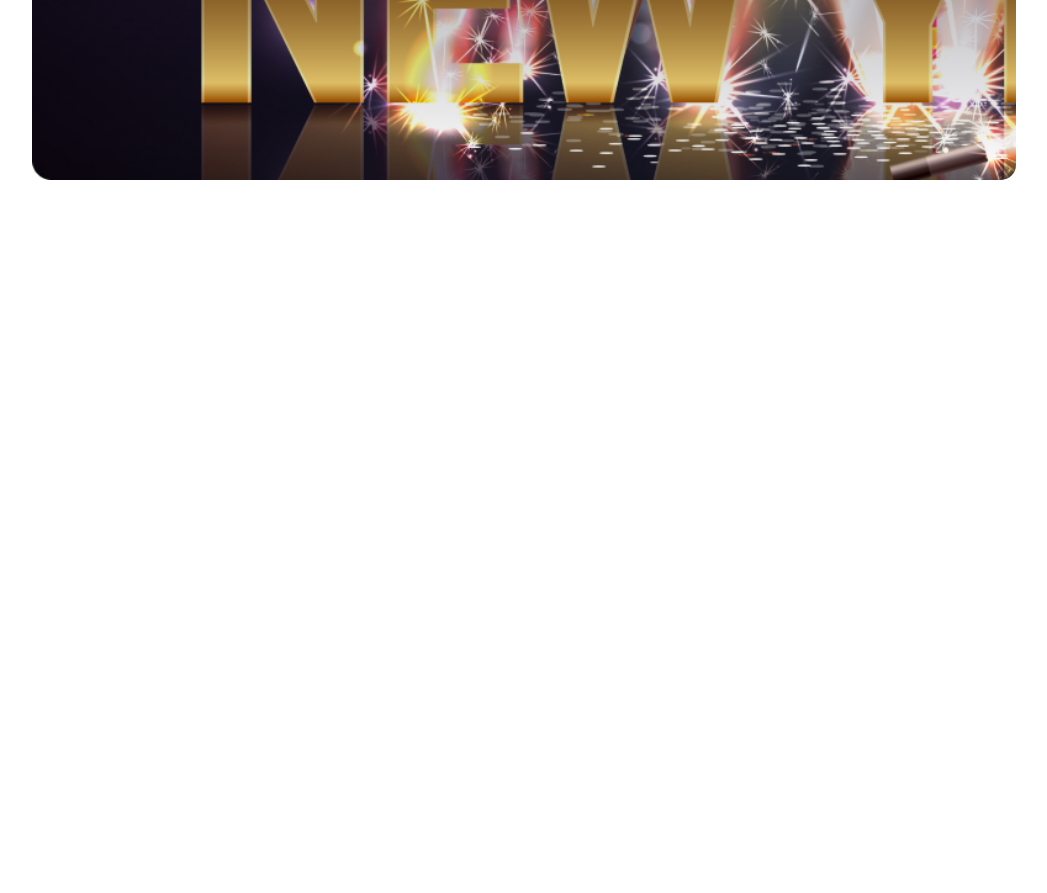
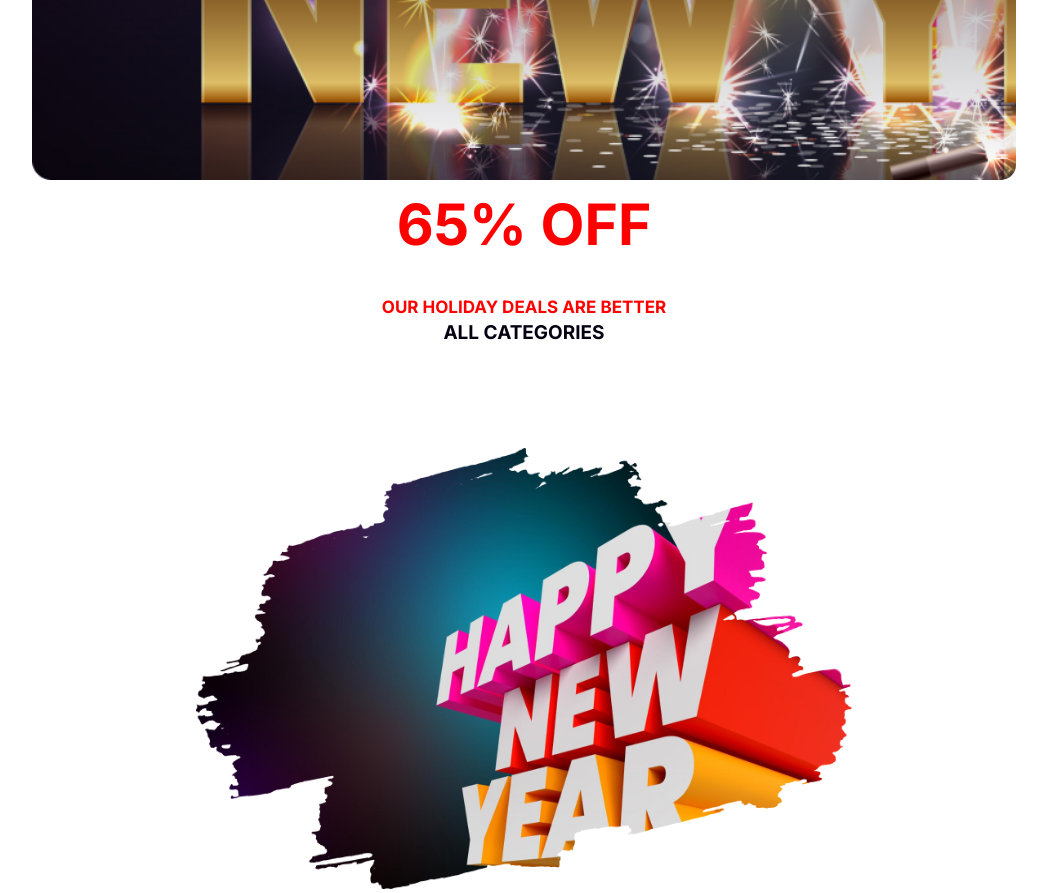
Before and after one commit to sujon-ahmed-WD/new-year, a plain HTML site: page new-year/index.html in a window 1280 px wide. Shown: the part 610-1503 px from the top of the page, without its empty margins (116-1163 px from the left). Before the commit the page ends 910 px from the top, so only its background shows below. Drawn offline with Linux system fonts and the light colour scheme; grey boxes are pictures that could not be loaded.

Commit message:
2edcommit

```diff
--- a/new-year/index.html
+++ b/new-year/index.html
@@ -7,16 +7,30 @@
    <link rel="preconnect" href="https://fonts.googleapis.com">
 <link rel="preconnect" href="https://fonts.gstatic.com" crossorigin>
 <link href="https://fonts.googleapis.com/css2?family=Merriweather:ital,wght@0,300;0,400;0,700;1,300&display=swap" rel="stylesheet">
+<link rel="preconnect" href="https://fonts.googleapis.com">
+<link rel="preconnect" href="https://fonts.gstatic.com" crossorigin>
+<link href="https://fonts.googleapis.com/css2?family=Inter:wght@100;200;300;400;700&family=Merriweather:ital,wght@0,300;0,400;0,700;1,300&display=swap" rel="stylesheet">
    <title>new try</title>
  </head>
  <body>
    <header>
       <nav>
          <p class="pa">Happy New Year</p>
-         <h1 class="pa1">New Year Party <br> Celebration</h1>
+         <h1 class="pa1">New Year Party <br> Celebration </h1>
+      </nav>
+      <div class="off">
+         <h1>65% OFF</h1>
+         <p>OUR HOLIDAY DEALS ARE BETTER</p>
+         <h2>ALL CATEGORIES</h2>
+         <img src="/new-year/pic/2stp.png" alt="">
+      </div>
+      <div class="welcom">
+         <img src="/new-year/pic/3stp.png" alt="">
+         <h1>Welcome to <br>midnight party</h1>
+         <p>Dolor sit amet consectetur. Consequat eget consectetur maecenas sed molestie malesuada. Ipsum sed sodales risus ut pellentesque vel euismod. </p>
+      </div>
 
 
-      </nav>
 
 
    </header>
--- a/new-year/style/of.css
+++ b/new-year/style/of.css
@@ -24,5 +24,31 @@ font-family: Merriweather;
 font-size: 50px;
 font-weight: 900px;
 padding-top: 20px;
+ }
+ .off{
+   font-family:'Inter';
+   text-align: center;
+ }
+ .off > h1{
+   color: #FF0000;
+   font-size: 57px;
+   margin-top: 10px;
 
  }
+ .off > p{
+   color:#FF0000;
+   font-size: 17px;
+   font-weight: 900;
+   margin-bottom: 4px;
+ }
+ .off >h2{
+   color: #070211;
+    font-size: 19px;
+    font-weight: 600;
+    margin-top: 1px;
+ }
+ .off >img{
+   margin-top: 88px;
+   width: 656.9px;
+   height: 441px;
+ }
```
Also changed, not shown: new-year/pic/2stp.png (renamed from new-year/pic/New Year Photo.png), 2 other files.
